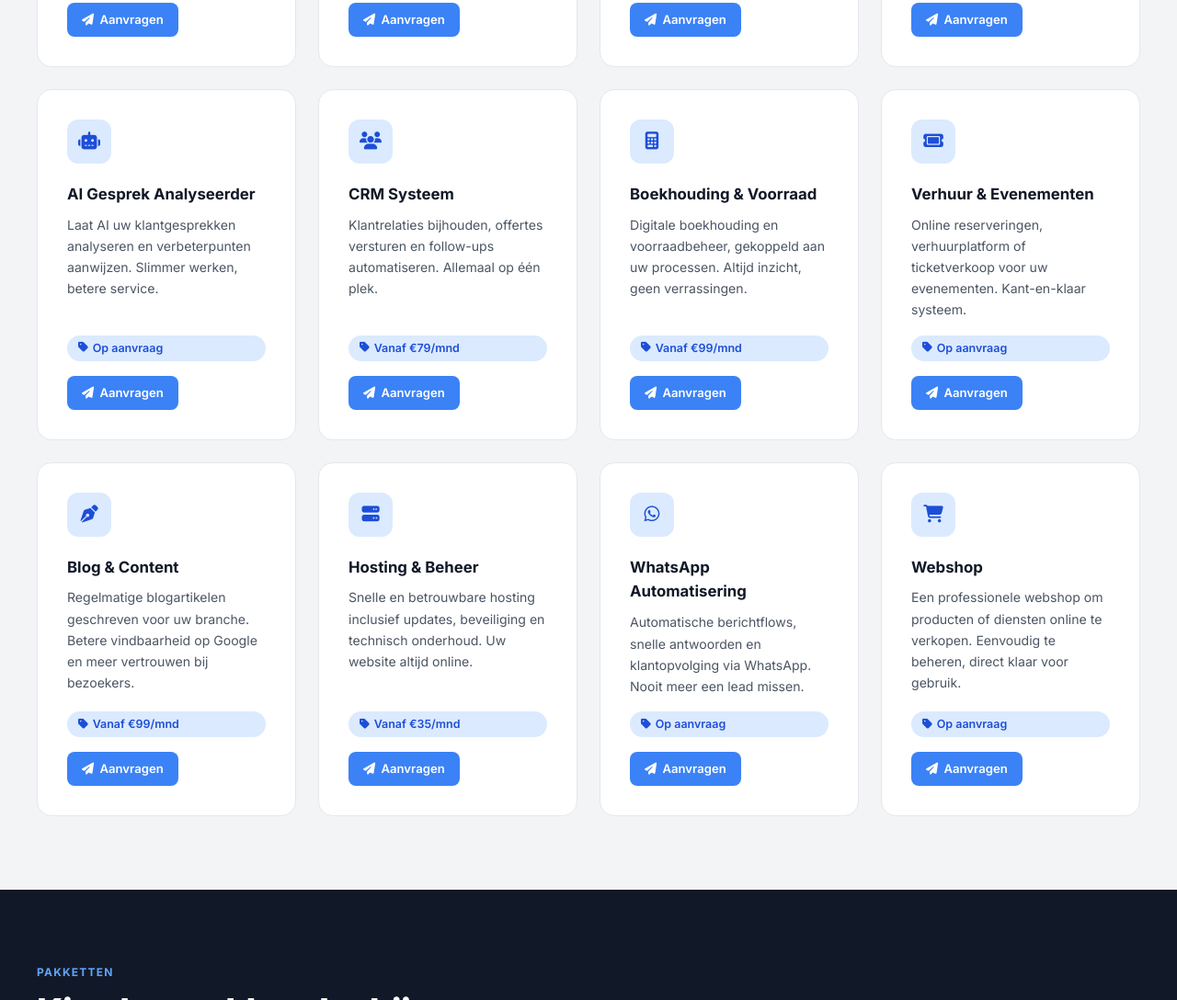
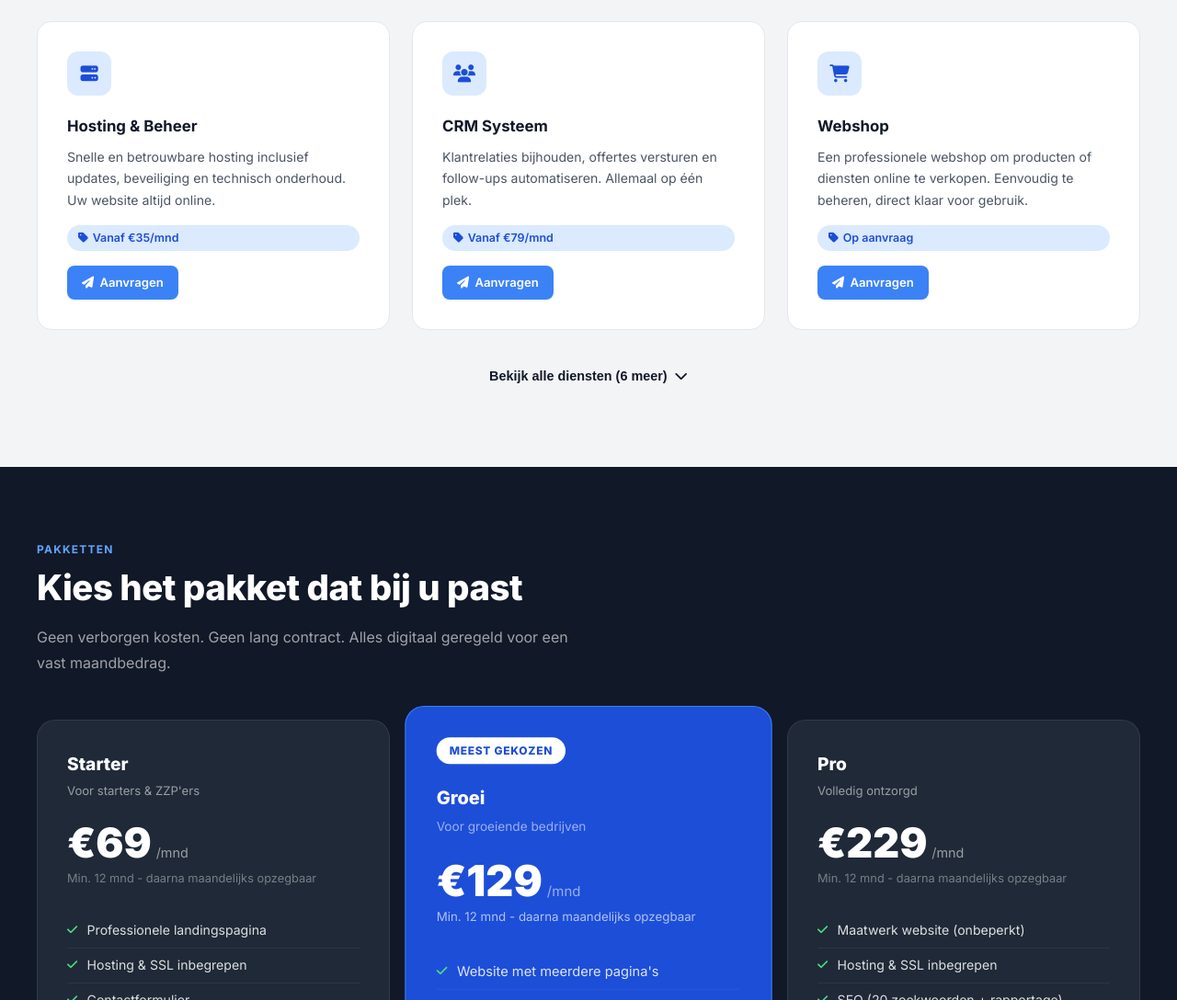
Before and after one commit to infoborgbiz-online/borg-biz-website, a website: page index.html in a window 1280 px wide. Shown: the part 1411-2499 px from the top of the page at 92% size. Drawn offline with Linux system fonts and the light colour scheme.

Commit message:
Diensten sectie: top 6 zichtbaar, rest achter toon meer knop
Essentiële diensten (website, SEO, marketing, hosting, CRM, webshop) staan
nu bovenaan. Overige 6 verborgen achter uitklapknop. Grid gefixed op 3
kolommen zodat er geen gat meer ontstaat.

Co-Authored-By: Claude Sonnet 4.6 <noreply@anthropic.com>

```diff
--- a/index.html
+++ b/index.html
@@ -196,8 +196,14 @@
         /* ======= DIENSTEN ======= */
         #diensten { background: var(--gray-100); }
         .diensten-grid {
-            display: grid; grid-template-columns: repeat(auto-fit, minmax(270px, 1fr));
+            display: grid; grid-template-columns: repeat(3, 1fr);
             gap: 1.5rem; margin-top: 3rem;
+        }
+        @media (max-width: 900px) {
+            .diensten-grid { grid-template-columns: repeat(2, 1fr); }
+        }
+        @media (max-width: 580px) {
+            .diensten-grid { grid-template-columns: 1fr; }
         }
         .dienst-card {
             background: white; border-radius: 16px; padding: 2rem;
@@ -260,6 +266,29 @@
             align-self: flex-start;
         }
         .dienst-cta:hover { background: var(--blue-700); }
+
+        .diensten-meer-wrap {
+            grid-column: 1 / -1;
+            display: none;
+            grid-template-columns: repeat(auto-fit, minmax(270px, 1fr));
+            gap: 1.5rem;
+        }
+        .diensten-meer-wrap.open { display: grid; }
+        .diensten-toggle-wrap {
+            grid-column: 1 / -1;
+            text-align: center;
+            margin-top: 0.5rem;
+        }
+        .diensten-toggle {
+            display: inline-flex; align-items: center; gap: 0.5rem;
+            background: transparent; color: var(--blue-600);
+            border: 2px solid var(--blue-200); border-radius: 10px;
+            padding: 0.65rem 1.5rem; font-size: 0.9rem; font-weight: 600;
+            cursor: pointer; transition: all 0.2s;
+        }
+        .diensten-toggle:hover { background: var(--blue-50); border-color: var(--blue-400); }
+        .diensten-toggle .toggle-icon { transition: transform 0.3s; }
+        .diensten-toggle.open .toggle-icon { transform: rotate(180deg); }
 
         /* ======= OVER ONS ======= */
         #over-ons { background: white; }
@@ -701,6 +730,7 @@
         <h2 class="section-title" id="diensten-titel">Alles wat uw bedrijf digitaal nodig heeft</h2>
         <p class="section-subtitle">Van een eerste website tot een volledig geautomatiseerd systeem. Wij bouwen het voor u.</p>
         <div class="diensten-grid">
+            <!-- TOP 6: meest gevraagd, snel te leveren, hoogste omzet -->
             <div class="dienst-card" id="dienst-website">
                 <div class="dienst-icon"><i class="fas fa-globe" aria-hidden="true"></i></div>
                 <h3 class="dienst-naam">Website &amp; Landingspagina</h3>
@@ -722,6 +752,38 @@
                 <span class="dienst-prijs"><i class="fas fa-tag" aria-hidden="true"></i> Vanaf €199/mnd</span>
                 <a href="#contact" class="dienst-cta"><i class="fas fa-paper-plane"></i> Aanvragen</a>
             </div>
+            <div class="dienst-card" id="dienst-hosting">
+                <div class="dienst-icon"><i class="fas fa-server" aria-hidden="true"></i></div>
+                <h3 class="dienst-naam">Hosting &amp; Beheer</h3>
+                <p class="dienst-desc">Snelle en betrouwbare hosting inclusief updates, beveiliging en technisch onderhoud. Uw website altijd online.</p>
+                <span class="dienst-prijs"><i class="fas fa-tag" aria-hidden="true"></i> Vanaf €35/mnd</span>
+                <a href="#contact" class="dienst-cta"><i class="fas fa-paper-plane"></i> Aanvragen</a>
+            </div>
+            <div class="dienst-card" id="dienst-crm">
+                <div class="dienst-icon"><i class="fas fa-users" aria-hidden="true"></i></div>
+                <h3 class="dienst-naam">CRM Systeem</h3>
+                <p class="dienst-desc">Klantrelaties bijhouden, offertes versturen en follow-ups automatiseren. Allemaal op één plek.</p>
+                <span class="dienst-prijs"><i class="fas fa-tag" aria-hidden="true"></i> Vanaf €79/mnd</span>
+                <a href="#contact" class="dienst-cta"><i class="fas fa-paper-plane"></i> Aanvragen</a>
+            </div>
+            <div class="dienst-card" id="dienst-webshop">
+                <div class="dienst-icon"><i class="fas fa-cart-shopping" aria-hidden="true"></i></div>
+                <h3 class="dienst-naam">Webshop</h3>
+                <p class="dienst-desc">Een professionele webshop om producten of diensten online te verkopen. Eenvoudig te beheren, direct klaar voor gebruik.</p>
+                <span class="dienst-prijs"><i class="fas fa-tag" aria-hidden="true"></i> Op aanvraag</span>
+                <a href="#contact" class="dienst-cta"><i class="fas fa-paper-plane"></i> Aanvragen</a>
+            </div>
+
+            <!-- TOGGLE KNOP -->
+            <div class="diensten-toggle-wrap">
+                <button class="diensten-toggle" id="diensten-toggle-btn" aria-expanded="false">
+                    <span class="toggle-tekst">Bekijk alle diensten (6 meer)</span>
+                    <i class="fas fa-chevron-down toggle-icon"></i>
+                </button>
+            </div>
+
+            <!-- EXTRA DIENSTEN (verborgen) -->
+            <div class="diensten-meer-wrap" id="diensten-meer">
                 <div class="dienst-card" id="dienst-leadscraper">
                     <div class="dienst-icon"><i class="fas fa-crosshairs" aria-hidden="true"></i></div>
                     <h3 class="dienst-naam">Lead Scraper</h3>
@@ -734,13 +796,6 @@
                     <h3 class="dienst-naam">AI Gesprek Analyseerder</h3>
                     <p class="dienst-desc">Laat AI uw klantgesprekken analyseren en verbeterpunten aanwijzen. Slimmer werken, betere service.</p>
                     <span class="dienst-prijs"><i class="fas fa-tag" aria-hidden="true"></i> Op aanvraag</span>
-                <a href="#contact" class="dienst-cta"><i class="fas fa-paper-plane"></i> Aanvragen</a>
-            </div>
-            <div class="dienst-card" id="dienst-crm">
-                <div class="dienst-icon"><i class="fas fa-users" aria-hidden="true"></i></div>
-                <h3 class="dienst-naam">CRM Systeem</h3>
-                <p class="dienst-desc">Klantrelaties bijhouden, offertes versturen en follow-ups automatiseren. Allemaal op één plek.</p>
-                <span class="dienst-prijs"><i class="fas fa-tag" aria-hidden="true"></i> Vanaf €79/mnd</span>
                     <a href="#contact" class="dienst-cta"><i class="fas fa-paper-plane"></i> Aanvragen</a>
                 </div>
                 <div class="dienst-card" id="dienst-boekhouding">
@@ -764,13 +819,6 @@
                     <span class="dienst-prijs"><i class="fas fa-tag" aria-hidden="true"></i> Vanaf €99/mnd</span>
                     <a href="#contact" class="dienst-cta"><i class="fas fa-paper-plane"></i> Aanvragen</a>
                 </div>
-            <div class="dienst-card" id="dienst-hosting">
-                <div class="dienst-icon"><i class="fas fa-server" aria-hidden="true"></i></div>
-                <h3 class="dienst-naam">Hosting &amp; Beheer</h3>
-                <p class="dienst-desc">Snelle en betrouwbare hosting inclusief updates, beveiliging en technisch onderhoud. Uw website altijd online.</p>
-                <span class="dienst-prijs"><i class="fas fa-tag" aria-hidden="true"></i> Vanaf €35/mnd</span>
-                <a href="#contact" class="dienst-cta"><i class="fas fa-paper-plane"></i> Aanvragen</a>
-            </div>
                 <div class="dienst-card" id="dienst-whatsapp">
                     <div class="dienst-icon"><i class="fab fa-whatsapp" aria-hidden="true"></i></div>
                     <h3 class="dienst-naam">WhatsApp Automatisering</h3>
@@ -778,12 +826,6 @@
                     <span class="dienst-prijs"><i class="fas fa-tag" aria-hidden="true"></i> Op aanvraag</span>
                     <a href="#contact" class="dienst-cta"><i class="fas fa-paper-plane"></i> Aanvragen</a>
                 </div>
-            <div class="dienst-card" id="dienst-webshop">
-                <div class="dienst-icon"><i class="fas fa-cart-shopping" aria-hidden="true"></i></div>
-                <h3 class="dienst-naam">Webshop</h3>
-                <p class="dienst-desc">Een professionele webshop om producten of diensten online te verkopen. Eenvoudig te beheren, direct klaar voor gebruik.</p>
-                <span class="dienst-prijs"><i class="fas fa-tag" aria-hidden="true"></i> Op aanvraag</span>
-                <a href="#contact" class="dienst-cta"><i class="fas fa-paper-plane"></i> Aanvragen</a>
             </div>
         </div>
     </div>
@@ -1346,6 +1388,20 @@
         });
     });
 
+    // ---- Diensten toon meer ----
+    var toggleBtn = document.getElementById('diensten-toggle-btn');
+    var meerWrap = document.getElementById('diensten-meer');
+    if (toggleBtn && meerWrap) {
+        toggleBtn.addEventListener('click', function() {
+            var isOpen = meerWrap.classList.toggle('open');
+            toggleBtn.classList.toggle('open', isOpen);
+            toggleBtn.setAttribute('aria-expanded', isOpen);
+            toggleBtn.querySelector('.toggle-tekst').textContent = isOpen
+                ? 'Minder diensten tonen'
+                : 'Bekijk alle diensten (6 meer)';
+        });
+    }
+
     function kiesPakket(waarde) {
         document.getElementById('dienst').value = waarde;
         document.getElementById('contact').scrollIntoView({ behavior: 'smooth', block: 'start' });
```
Lines whose indentation alone changed are shown as unchanged.
